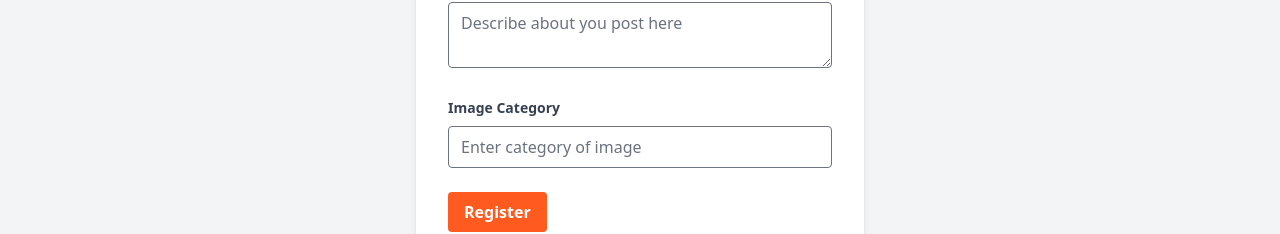
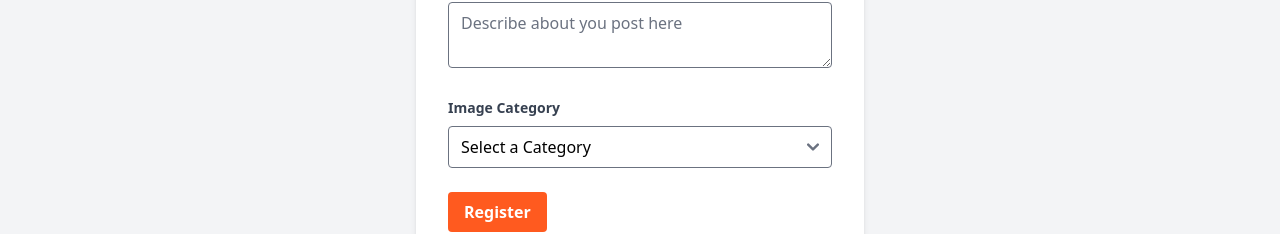
Before and after one commit to vishnu1356/new_blog_website_frontend, a React (Vite) app: page /post/create in a window 1280 px wide. Shown: the part 528-762 px from the top of the page. Built offline with nearby package versions, Linux system fonts and the light colour scheme.

Commit message:
added dropdwon to the category field

```diff
--- a/src/pages/CreatePost.jsx
+++ b/src/pages/CreatePost.jsx
@@ -1,15 +1,18 @@
 import axios from "axios";
 import { useState } from "react";
 import toast from "react-hot-toast";
+import { useNavigate } from "react-router-dom";
 
 
 const CreatePost = () => {
+
+    const navigator = useNavigate()
     const [handlePost, setHandlePost] = useState({
          title: "", description: "", category: ""
     })
     const [img, setImg] = useState(null)
 
-
+console.log("form data", handlePost)
     function handlePostMessage (e) {
         const {name, value} = e.target;
         setHandlePost({...handlePost, [name]: value })
@@ -35,7 +38,7 @@ const CreatePost = () => {
                 title: "", description: "", category: ""
            })
             toast.success('Image uploaded successfully!');
-            // navigator("/")
+            navigator("/")
         } catch (error) {
             console.log("error caught by handleCreatePostData Submit",error)
             toast.error("Something Went Wrong!")
@@ -90,7 +93,7 @@ const CreatePost = () => {
                                 className="w-full px-3 py-2 border rounded focus:outline-none focus:ring-orange-500 focus:border-orange-300"
                             />
                         </div>
-                        <div className="mb-6">
+                        {/* <div className="mb-6">
                             <label className="block text-gray-700 text-sm font-bold mb-2" htmlFor="password">
                                 Image Category
                             </label>
@@ -103,7 +106,25 @@ const CreatePost = () => {
                                 placeholder="Enter category of image"
                                 className="w-full px-3 py-2 border rounded focus:outline-none focus:ring-orange-500 focus:border-orange-300"
                             />
-                        </div>
+                        </div> */}
+                        <div className="mb-6">
+                            <label className="block text-gray-700 text-sm font-bold mb-2" htmlFor="category">
+                                Image Category
+                            </label>
+                            <select
+                                id="category"
+                                value={handlePost.category}
+                                onChange={(e) => setHandlePost({...handlePost, category: e.target.value})}
+                                className="w-full px-3 py-2 border rounded focus:outline-none focus:ring-orange-500 focus:border-orange-300"
+                                required
+                            >
+                                <option value="" disabled>Select a Category</option>
+                                <option value="money">Money</option>
+                                <option value="health">Health</option>
+                                <option value="gaming">Gaming</option>
+                                <option value="technology">Technology</option>
+                            </select>
+                            </div>
                         <div className="flex items-center justify-between mb-4">
                             <button
                                 type="submit"
```
